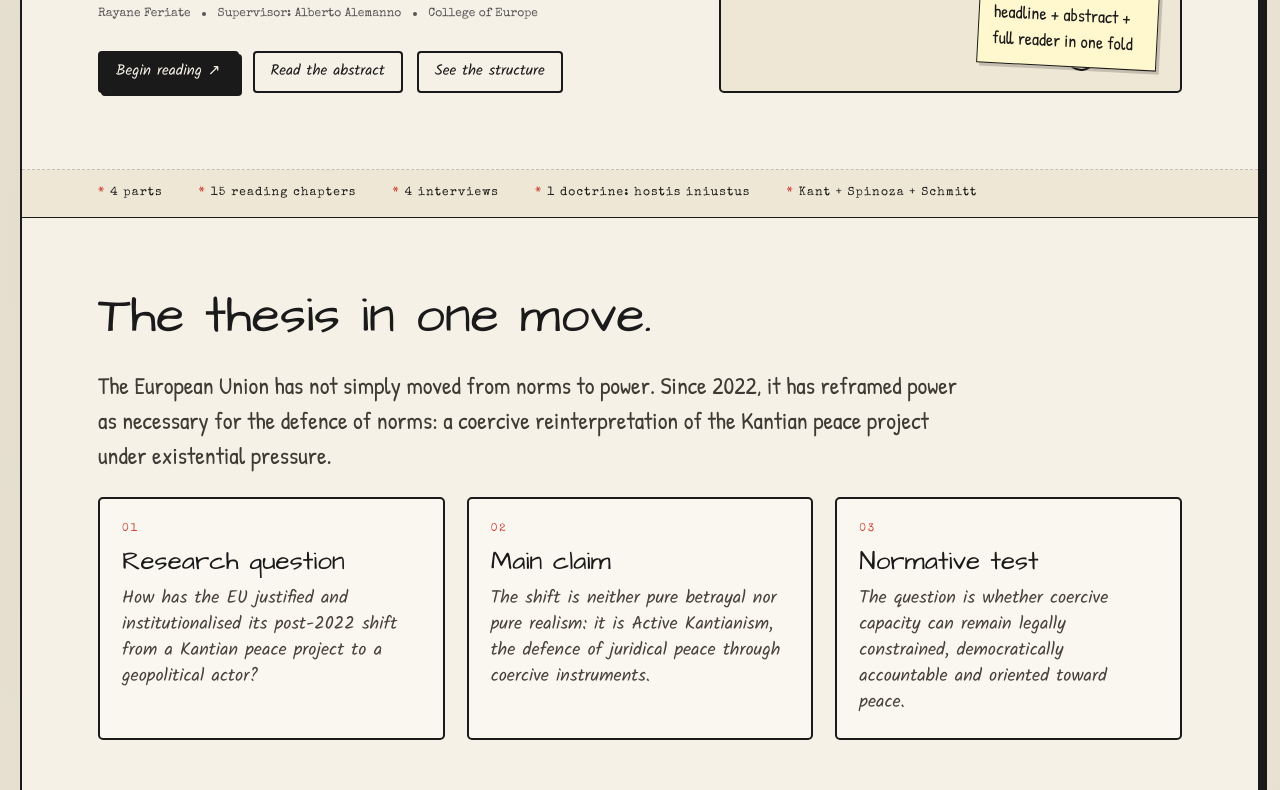
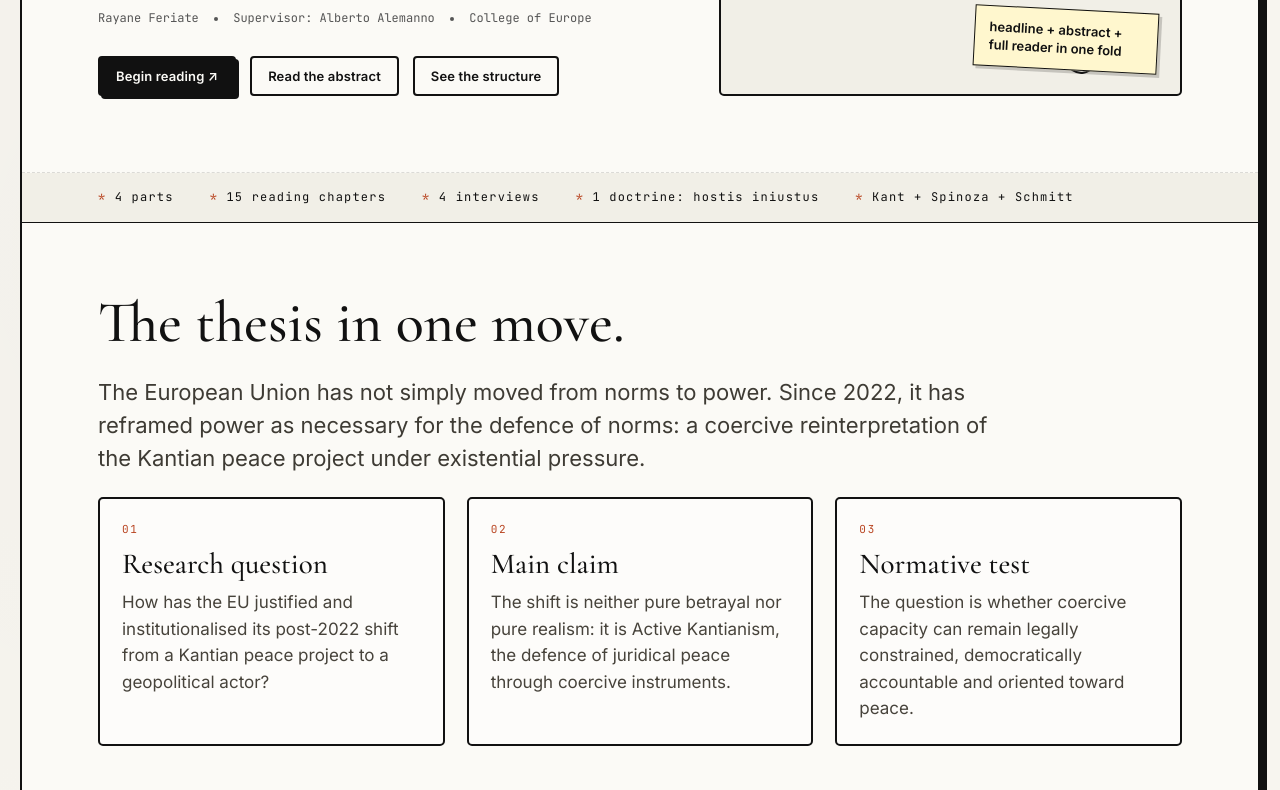
Before and after one commit to Amendor47/RPGwork, a plain HTML site: page index.html in a window 1280 px wide. Shown: the part 741-1531 px from the top of the page. Drawn offline with nearby package versions, Linux system fonts and the light colour scheme.

Commit message:
Modernize homepage typography

```diff
--- a/index.html
+++ b/index.html
@@ -7,21 +7,21 @@
 <meta name="description" content="Homepage for Rayane Feriate's College of Europe thesis on Active Kantianism and the post-2022 European Union." />
 <link rel="preconnect" href="https://fonts.googleapis.com">
 <link rel="preconnect" href="https://fonts.gstatic.com" crossorigin>
-<link href="https://fonts.googleapis.com/css2?family=Architects+Daughter&family=Kalam:wght@300;400;700&family=Patrick+Hand&family=Special+Elite&display=swap" rel="stylesheet">
+<link href="https://fonts.googleapis.com/css2?family=Cormorant+Garamond:ital,wght@0,400;0,500;0,600;0,700;1,400;1,500&family=Inter:wght@400;500;600;700&family=JetBrains+Mono:wght@400;500&display=swap" rel="stylesheet">
 <style>
-:root{--ink:#1a1a1a;--paper:#f6f1e7;--paper-2:#efe7d6;--bg:#e9e2d2;--muted:#626057;--line:rgba(26,26,26,.24);--accent:#c8362a;--accent-2:#1f3a93;--accent-3:#d9b85a;--hand:'Kalam',cursive;--tight:'Patrick Hand',cursive;--arch:'Architects Daughter',cursive;--mono:'Special Elite','Courier New',monospace}
-*{box-sizing:border-box}html{scroll-behavior:smooth}body{margin:0;background:var(--bg);color:var(--ink);font-family:var(--hand);font-size:18px;line-height:1.45;background-image:radial-gradient(circle at 20% 30%,rgba(0,0,0,.025),transparent 38%),radial-gradient(circle at 80% 70%,rgba(0,0,0,.025),transparent 36%)}
+:root{--ink:#111111;--paper:#fbfaf6;--paper-2:#f1efe7;--bg:#f7f5ef;--muted:#6f6d66;--line:rgba(0,0,0,.13);--accent:#b8431f;--accent-2:#1f6b5e;--accent-3:#d9b85a;--serif:'Cormorant Garamond','Times New Roman',Georgia,serif;--sans:'Inter',-apple-system,BlinkMacSystemFont,'Segoe UI',system-ui,sans-serif;--mono:'JetBrains Mono',ui-monospace,SFMono-Regular,Menlo,monospace}
+*{box-sizing:border-box}html{scroll-behavior:smooth}body{margin:0;background:var(--bg);color:var(--ink);font-family:var(--sans);font-size:17px;line-height:1.56;background-image:radial-gradient(circle at 20% 30%,rgba(0,0,0,.018),transparent 38%),radial-gradient(circle at 80% 70%,rgba(0,0,0,.018),transparent 36%)}
 a{color:inherit}.site-nav{position:sticky;top:0;z-index:20;display:flex;align-items:center;justify-content:space-between;gap:18px;padding:14px clamp(18px,4vw,44px);background:rgba(233,226,210,.88);backdrop-filter:blur(14px);border-bottom:1.5px dashed rgba(0,0,0,.25)}
- .brand{display:flex;align-items:center;gap:12px;font-family:var(--arch);font-size:16px}.crest{width:32px;height:32px;border:2px solid var(--ink);border-radius:50%;display:grid;place-items:center;font-family:var(--mono);font-size:10px;background:var(--paper)}
-.nav-links{display:flex;gap:24px;align-items:center;font-size:15px}.nav-links a{text-decoration:none;position:relative}.nav-links a:hover::after{content:'';position:absolute;left:0;right:0;bottom:-4px;height:3px;background:var(--accent);border-radius:10px}.btn{display:inline-flex;align-items:center;justify-content:center;gap:8px;border:2px solid var(--ink);background:var(--ink);color:var(--paper);text-decoration:none;border-radius:4px;padding:8px 16px;font-family:var(--hand);font-size:15px;box-shadow:3px 3px 0 var(--ink);transition:transform .15s,box-shadow .15s,background .15s}.btn:hover{transform:translate(2px,2px);box-shadow:1px 1px 0 var(--ink);background:var(--accent)}.btn.ghost{background:transparent;color:var(--ink);box-shadow:none}.btn.ghost:hover{background:rgba(0,0,0,.05)}
+ .brand{display:flex;align-items:center;gap:12px;font-family:var(--serif);font-size:17px;font-weight:500}.crest{width:32px;height:32px;border:2px solid var(--ink);border-radius:50%;display:grid;place-items:center;font-family:var(--mono);font-size:10px;background:var(--paper)}
+.nav-links{display:flex;gap:24px;align-items:center;font-family:var(--sans);font-size:13px;font-weight:600}.nav-links a{text-decoration:none;position:relative}.nav-links a:hover::after{content:'';position:absolute;left:0;right:0;bottom:-4px;height:3px;background:var(--accent);border-radius:10px}.btn{display:inline-flex;align-items:center;justify-content:center;gap:8px;border:2px solid var(--ink);background:var(--ink);color:var(--paper);text-decoration:none;border-radius:4px;padding:8px 16px;font-family:var(--sans);font-size:13px;font-weight:600;letter-spacing:.01em;box-shadow:3px 3px 0 var(--ink);transition:transform .15s,box-shadow .15s,background .15s}.btn:hover{transform:translate(2px,2px);box-shadow:1px 1px 0 var(--ink);background:var(--accent)}.btn.ghost{background:transparent;color:var(--ink);box-shadow:none}.btn.ghost:hover{background:rgba(0,0,0,.05)}
 .shell{width:min(1240px,calc(100% - 32px));margin:24px auto 80px}.paper{background:var(--paper);border:2px solid var(--ink);border-radius:7px;box-shadow:7px 7px 0 var(--ink);overflow:hidden}.chrome{display:flex;align-items:center;gap:8px;padding:9px 12px;background:#ddd5c2;border-bottom:1.5px solid var(--ink)}.dot{width:11px;height:11px;border:1.5px solid var(--ink);border-radius:50%}.url{flex:1;background:var(--paper);border:1.5px solid var(--ink);border-radius:18px;padding:5px 14px;font-family:var(--mono);font-size:12px;color:#555}
-.hero{position:relative;display:grid;grid-template-columns:1.1fr .9fr;gap:54px;padding:clamp(42px,7vw,76px);border-bottom:1.5px dashed var(--line)}.kicker{font-family:var(--mono);font-size:11px;letter-spacing:.22em;text-transform:uppercase;color:var(--accent);margin-bottom:16px}.hero h1{font-family:var(--arch);font-weight:400;font-size:clamp(48px,8vw,88px);line-height:1.02;margin:0 0 12px}.hero h1 em{font-style:italic;background:rgba(200,54,42,.12);padding:0 6px}.subtitle{font-family:var(--tight);font-size:clamp(24px,3vw,34px);color:#444;margin:0 0 24px}.byline{font-family:var(--mono);font-size:12px;color:#555;margin-bottom:28px}.byline span{display:inline-block;width:4px;height:4px;border-radius:50%;background:#555;margin:0 8px;vertical-align:middle}.ctas{display:flex;gap:14px;flex-wrap:wrap}
-.visual{min-height:390px;border:2px solid var(--ink);background:var(--paper-2);border-radius:5px;position:relative;overflow:hidden}.stamp{position:absolute;top:20px;right:18px;border:2px solid var(--accent);color:var(--accent);padding:7px 13px;transform:rotate(-6deg);font-family:var(--mono);font-size:11px;letter-spacing:.18em;background:rgba(246,241,231,.68)}.word{position:absolute;font-family:var(--arch);opacity:.86}.w1{top:34px;left:30px;font-size:42px}.w2{top:96px;left:72px;font-size:72px;color:var(--accent);transform:rotate(-3deg)}.w3{top:192px;left:34px;font-size:25px;opacity:.5}.w4{top:230px;left:54px;font-size:82px;transform:rotate(2deg)}.w5{top:320px;left:32px;font-size:28px;color:var(--accent-2)}.scribble{position:absolute;right:18px;bottom:18px}.pin-note{position:absolute;right:22px;bottom:24px;max-width:180px;background:#fff7ce;border:1.5px solid var(--ink);padding:12px 14px;transform:rotate(3deg);font-family:var(--tight);font-size:18px;box-shadow:3px 3px 0 rgba(0,0,0,.18)}
+.hero{position:relative;display:grid;grid-template-columns:1.1fr .9fr;gap:54px;padding:clamp(42px,7vw,76px);border-bottom:1.5px dashed var(--line)}.kicker{font-family:var(--mono);font-size:11px;letter-spacing:.16em;text-transform:uppercase;color:var(--accent);margin-bottom:16px}.hero h1{font-family:var(--serif);font-weight:500;font-size:clamp(56px,8vw,98px);line-height:.97;margin:0 0 16px}.hero h1 em{font-style:italic;background:rgba(184,67,31,.10);padding:0 6px}.subtitle{font-family:var(--sans);font-size:clamp(22px,2.6vw,31px);line-height:1.22;color:#444;margin:0 0 24px}.byline{font-family:var(--mono);font-size:12px;color:#555;margin-bottom:28px}.byline span{display:inline-block;width:4px;height:4px;border-radius:50%;background:#555;margin:0 8px;vertical-align:middle}.ctas{display:flex;gap:14px;flex-wrap:wrap}
+.visual{min-height:390px;border:2px solid var(--ink);background:var(--paper-2);border-radius:5px;position:relative;overflow:hidden}.stamp{position:absolute;top:20px;right:18px;border:2px solid var(--accent);color:var(--accent);padding:7px 13px;transform:rotate(-6deg);font-family:var(--mono);font-size:11px;letter-spacing:.16em;background:rgba(251,250,246,.72)}.word{position:absolute;font-family:var(--serif);font-weight:500;opacity:.9}.w1{top:34px;left:30px;font-size:42px}.w2{top:96px;left:72px;font-size:76px;color:var(--accent);transform:rotate(-3deg)}.w3{top:192px;left:34px;font-size:25px;opacity:.5}.w4{top:230px;left:54px;font-size:86px;transform:rotate(2deg)}.w5{top:320px;left:32px;font-size:28px;color:var(--accent-2)}.scribble{position:absolute;right:18px;bottom:18px}.pin-note{position:absolute;right:22px;bottom:24px;max-width:184px;background:#fff7ce;border:1.5px solid var(--ink);padding:12px 14px;transform:rotate(3deg);font-family:var(--sans);font-size:13px;line-height:1.35;font-weight:600;box-shadow:3px 3px 0 rgba(0,0,0,.18)}
 .ticker{display:flex;gap:36px;padding:15px clamp(28px,6vw,76px);border-bottom:1.5px solid var(--ink);background:var(--paper-2);font-family:var(--mono);font-size:12px;letter-spacing:.1em;overflow:auto}.ticker span{white-space:nowrap}.ticker span::before{content:'* ';color:var(--accent)}
-.section{padding:clamp(38px,6vw,70px) clamp(26px,6vw,76px);border-bottom:1.5px dashed var(--line)}.section h2{font-family:var(--arch);font-weight:400;font-size:clamp(32px,5vw,52px);line-height:1.08;margin:0 0 16px}.lead{font-family:var(--tight);font-size:24px;max-width:860px;color:#3e3b34}.grid{display:grid;gap:22px}.cols-3{grid-template-columns:repeat(3,1fr)}.cols-4{grid-template-columns:repeat(4,1fr)}.card{border:2px solid var(--ink);background:rgba(255,255,255,.38);border-radius:5px;padding:22px;min-height:180px;transition:transform .16s,background .16s}.card:hover{transform:rotate(-.7deg) translateY(-3px);background:rgba(255,255,255,.55)}.num{font-family:var(--mono);font-size:11px;letter-spacing:.18em;color:var(--accent);margin-bottom:10px}.card h3{font-family:var(--arch);font-weight:400;font-size:26px;line-height:1.12;margin:0 0 10px}.card p{margin:0;color:#47433b}
+.section{padding:clamp(38px,6vw,70px) clamp(26px,6vw,76px);border-bottom:1.5px dashed var(--line)}.section h2{font-family:var(--serif);font-weight:500;font-size:clamp(36px,5vw,58px);line-height:1.05;margin:0 0 16px}.lead{font-family:var(--sans);font-size:22px;line-height:1.5;max-width:900px;color:#3e3b34}.grid{display:grid;gap:22px}.cols-3{grid-template-columns:repeat(3,1fr)}.cols-4{grid-template-columns:repeat(4,1fr)}.card{border:2px solid var(--ink);background:rgba(255,255,255,.38);border-radius:5px;padding:22px;min-height:180px;transition:transform .16s,background .16s}.card:hover{transform:rotate(-.7deg) translateY(-3px);background:rgba(255,255,255,.55)}.num{font-family:var(--mono);font-size:11px;letter-spacing:.16em;color:var(--accent);margin-bottom:10px}.card h3{font-family:var(--serif);font-weight:500;font-size:29px;line-height:1.08;margin:0 0 10px}.card p{margin:0;color:#47433b}
 .argument{display:grid;grid-template-columns:230px 1fr 250px;gap:40px}.toc-list{position:sticky;top:86px;align-self:start}.label{font-family:var(--mono);font-size:10px;letter-spacing:.2em;text-transform:uppercase;color:var(--accent);margin-bottom:12px}.toc-list ol{list-style:none;padding:0;margin:0;counter-reset:item}.toc-list li{counter-increment:item;padding:9px 0 9px 32px;border-bottom:1px dashed rgba(0,0,0,.25);position:relative;line-height:1.22}.toc-list li::before{content:counter(item,decimal-leading-zero);position:absolute;left:0;top:9px;font-family:var(--mono);font-size:10px;color:#777}.toc-list li.active{font-weight:700}.toc-list li.active::after{content:'->';position:absolute;right:0;color:var(--accent)}
-.read-preview h2{font-size:42px}.lede{font-family:var(--tight);font-size:21px;line-height:1.5;border-left:3px solid var(--accent);padding-left:18px}.pullquote{font-family:var(--arch);font-size:31px;line-height:1.22;margin:30px 0;padding:22px 0;border-top:2px solid var(--ink);border-bottom:2px solid var(--ink)}.aside{position:sticky;top:86px;align-self:start;border-left:2px dashed rgba(0,0,0,.3);padding-left:20px;font-family:var(--tight)}.term{margin-bottom:18px}.term b{display:block;font-family:var(--arch);font-size:21px;margin-bottom:4px}
-.footer{display:grid;grid-template-columns:1.4fr 1fr 1fr 1fr;gap:28px;padding:32px clamp(26px,6vw,76px);background:var(--paper-2)}.footer h4{font-family:var(--mono);font-size:11px;letter-spacing:.18em;color:var(--accent);margin:0 0 10px}
+.read-preview h2{font-size:46px}.lede{font-family:var(--sans);font-size:20px;line-height:1.55;border-left:3px solid var(--accent);padding-left:18px}.pullquote{font-family:var(--serif);font-weight:500;font-size:35px;line-height:1.16;margin:30px 0;padding:22px 0;border-top:2px solid var(--ink);border-bottom:2px solid var(--ink)}.aside{position:sticky;top:86px;align-self:start;border-left:2px dashed rgba(0,0,0,.3);padding-left:20px;font-family:var(--sans);font-size:15px}.term{margin-bottom:18px}.term b{display:block;font-family:var(--serif);font-weight:500;font-size:23px;margin-bottom:4px}
+.footer{display:grid;grid-template-columns:1.4fr 1fr 1fr 1fr;gap:28px;padding:32px clamp(26px,6vw,76px);background:var(--paper-2);font-family:var(--sans);font-size:14px}.footer h4{font-family:var(--mono);font-size:11px;letter-spacing:.16em;color:var(--accent);margin:0 0 10px}
 .mobile-read{display:none}@media(max-width:960px){.nav-links a:not(.btn){display:none}.hero,.argument,.footer{grid-template-columns:1fr}.visual{min-height:320px}.toc-list,.aside{position:static}.cols-3,.cols-4{grid-template-columns:1fr}.ticker{gap:20px}.paper{box-shadow:4px 4px 0 var(--ink)}.mobile-read{display:inline-flex}.hero{padding:34px 24px}.section{padding:38px 24px}.site-nav{align-items:flex-start}.brand span{display:none}}@media(max-width:620px){.ctas{flex-direction:column;align-items:stretch}.btn{width:100%}.hero h1{font-size:44px}.word.w4{font-size:62px}.word.w2{font-size:56px}.pin-note{position:relative;right:auto;bottom:auto;margin:18px}.footer{font-size:16px}}
 </style>
 </head>
```
